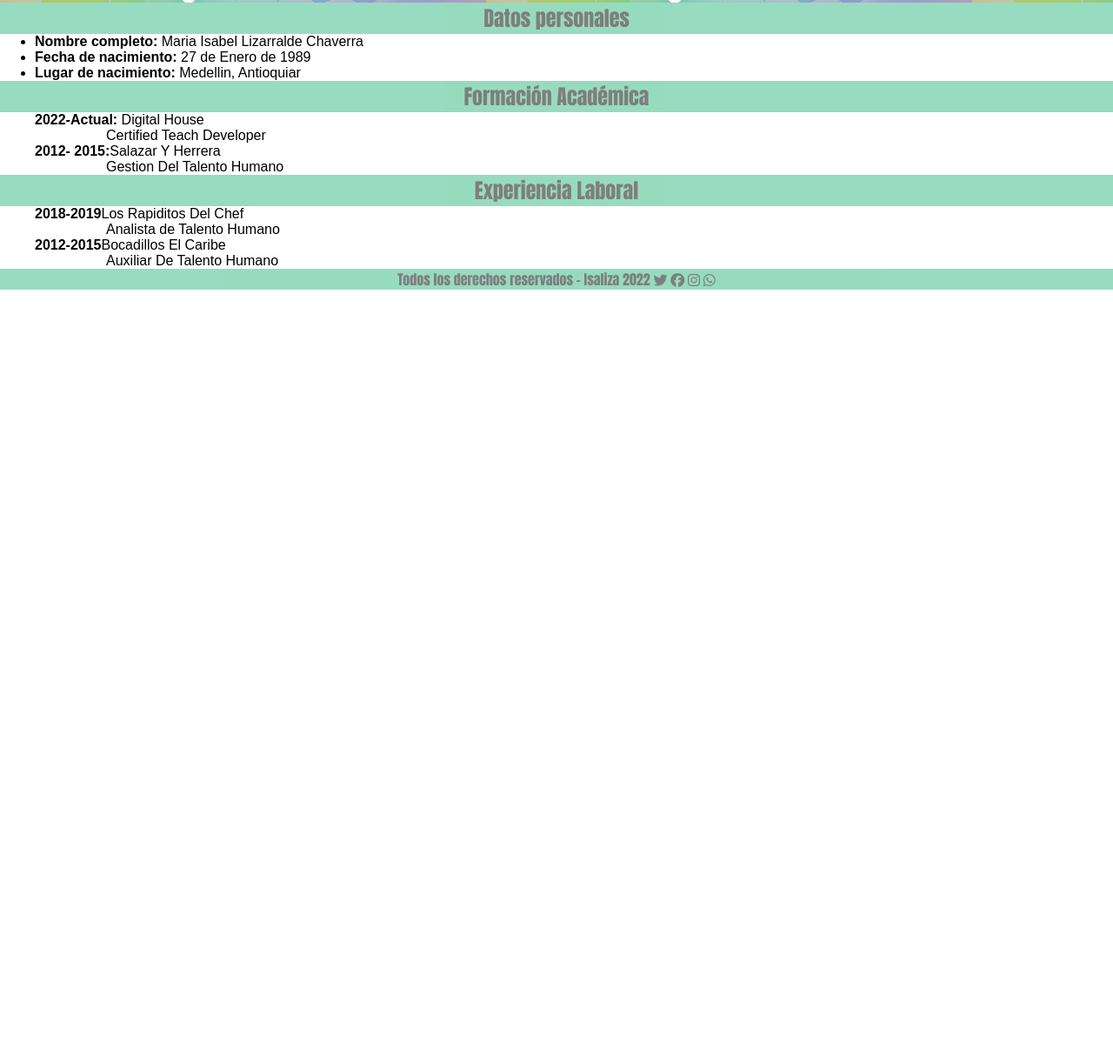
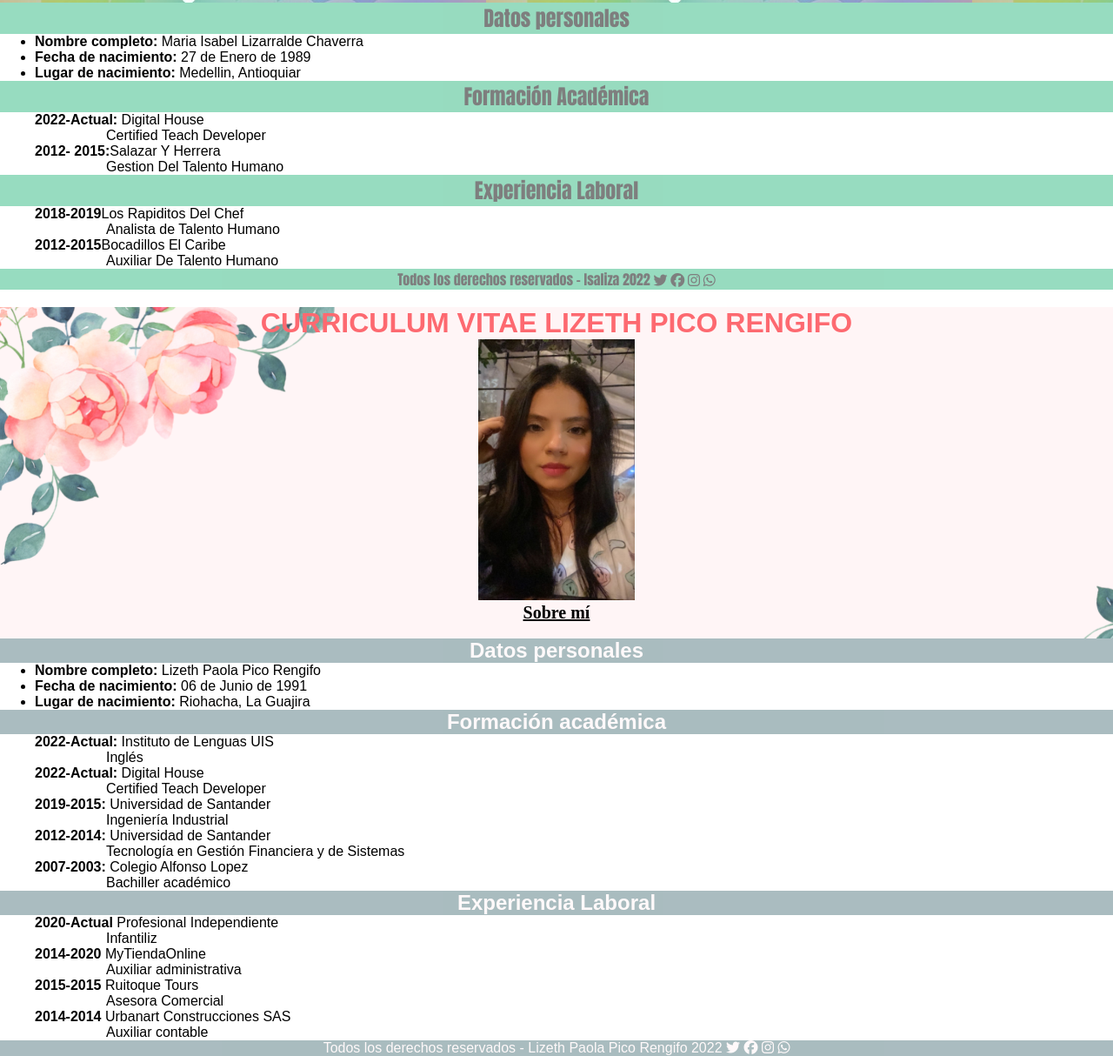
Before and after one commit to melissamirandav/CVpersonales, a plain HTML site: page index.html in a window 1280 px wide. Shown: the part 1041-2255 px from the top of the page at 87% size. Before the commit the page ends 1374 px from the top, so only its background shows below. Drawn offline with Linux system fonts and the light colour scheme; a web font is replaced by a local one.

Commit message:
Informacion Lizeth

```diff
--- a/CSS/sobremi.css
+++ b/CSS/sobremi.css
@@ -69,3 +69,38 @@ font-weight: bold;}
     color:brown;
 
 }
+
+/*css Lizzy*/
+
+.datos-lizzy{
+    color: #fff5f6;
+    background-image: url("../Images/BannerLizeth.png");
+    font-family: 'Poppins', sans-serif;
+    background-color: #567B81;
+    text-align: center;
+}
+
+
+.separador{
+    height: 20px;
+}
+
+.titulo-lizzy{
+    font-family: 'Poppins', sans-serif;
+    text-align: center;
+    font-weight: 40px;
+    color: #fd6970;
+}
+
+.pagina-lizzy{
+    background-image: url("../Images/BannerLizeth.png");
+    text-align: center;
+    font-family: 'Poppins', sans-serif;
+    color:brown;
+}
+
+.inicio-lizzy{
+    font-family: 'Poppins', sans-serif;
+    color:brown;
+
+}
--- a/CSS/style.css
+++ b/CSS/style.css
@@ -108,3 +108,38 @@ footer{
 .separador{
     height: 20px;
 }
+
+/* CSS Lizzy */
+
+.header-Lizzy{
+    background-image: url("../Images/BannerLizeth.png");
+    text-align: center;
+}
+
+#curriculumlizzy{
+    font-family: 'Poppins', sans-serif;
+    text-align: center;
+    font-weight: 40px;
+    color: #fd6970;
+}
+
+.Foto-lizzy{
+    width: 180px;
+    height: 300px;
+}
+
+.datos-lizzy{
+    color: #fff5f6;
+    font-family: 'Poppins', sans-serif;
+    text-align: center;
+    background-color: #567B81;
+
+}
+
+.footer-lizzy{
+    color: #fff5f6;
+    font-family: 'Poppins', sans-serif;
+    text-align: center;
+    background-color: #567B81;
+
+}
--- a/index.html
+++ b/index.html
@@ -14,8 +14,9 @@
 <script src="https://kit.fontawesome.com/e21af0970d.js" crossorigin="anonymous"></script>
     <title>CV Personal</title>
 </head>
+
 <body>
-
+    <!-- Seccion Melissa -->
 <header>
     <h1>CURRICULUM VITAE MELISSA MIRANDA VILORIA</h1>
     <img class="Foto" src="images/IMG_20211231_195840.jpg" alt="Foto de perfil">
@@ -65,7 +66,7 @@
 </footer>
 </html>
 
-<!-- seccion isabel -->
+<!-- Seccion Isabel -->
 
 <body>
     <div class="separador"></div>
@@ -110,3 +111,59 @@
         <i class="fa-brands fa-whatsapp"></i>
     </footer>
     </html>
+
+<!-- Seccion Lizeth -->
+
+    <body>
+        <div class="separador"></div>
+
+        <header class="header-Lizzy">
+            <h1 id="curriculumlizzy">CURRICULUM VITAE LIZETH PICO RENGIFO</h1>
+            <img class="Foto-lizzy" src="../CVpersonales/Images/Perfil-Lizeth.jpeg" alt="Foto de perfil">
+
+        <div><a href="sobremi.html">Sobre mí</a></div>
+        </header>
+
+
+        <H2 class="datos-lizzy">Datos personales</H2>
+        <ul>
+            <li> <span>Nombre completo:</span> Lizeth Paola Pico Rengifo</li>
+            <li> <span>Fecha de nacimiento:</span> 06 de Junio de 1991</li>
+            <li> <span>Lugar de nacimiento:</span> Riohacha, La Guajira</li>
+        </ul>
+
+        <h2 class="datos-lizzy">Formación académica</h2>
+
+        <ul type="none">
+            <li> <span>2022-Actual:</span> Instituto de Lenguas UIS</li>
+            <p>Inglés</p>
+            <li> <span>2022-Actual:</span> Digital House</li>
+            <p>Certified Teach Developer</p>
+            <li> <span>2019-2015:</span> Universidad de Santander</li>
+            <p>Ingeniería Industrial</p>
+            <li> <span>2012-2014:</span> Universidad de Santander</li>
+            <p>Tecnología en Gestión Financiera y de Sistemas</p>
+            <li> <span>2007-2003:</span> Colegio Alfonso Lopez</li>
+            <p>Bachiller académico</p>
+        </ul>
+
+        <h2 class="datos-lizzy">Experiencia Laboral</h2>
+
+        <ul type="none">
+            <li> <span>2020-Actual</span> Profesional Independiente</li>
+            <P>Infantiliz</P>
+            <li> <span>2014-2020</span> MyTiendaOnline</li>
+            <p>Auxiliar administrativa</p>
+            <li> <span>2015-2015</span> Ruitoque Tours </li>
+            <p>Asesora Comercial</p>
+            <li> <span>2014-2014</span> Urbanart Construcciones SAS</li>
+            <p>Auxiliar contable</p>
+        </ul>
+        </body>
+        <footer class="footer-lizzy">Todos los derechos reservados - Lizeth Paola Pico Rengifo 2022
+            <i class="fa-brands fa-twitter"></i>
+            <i class="fa-brands fa-facebook"></i>
+            <i class="fa-brands fa-instagram"></i>
+            <i class="fa-brands fa-whatsapp"></i>
+        </footer>
+        </html>
```
Also changed, not shown: sobremi.html (+24 -0 lines), Images/BannerLizeth.png (added), Images/Perfil-Lizeth.jpeg (added).
